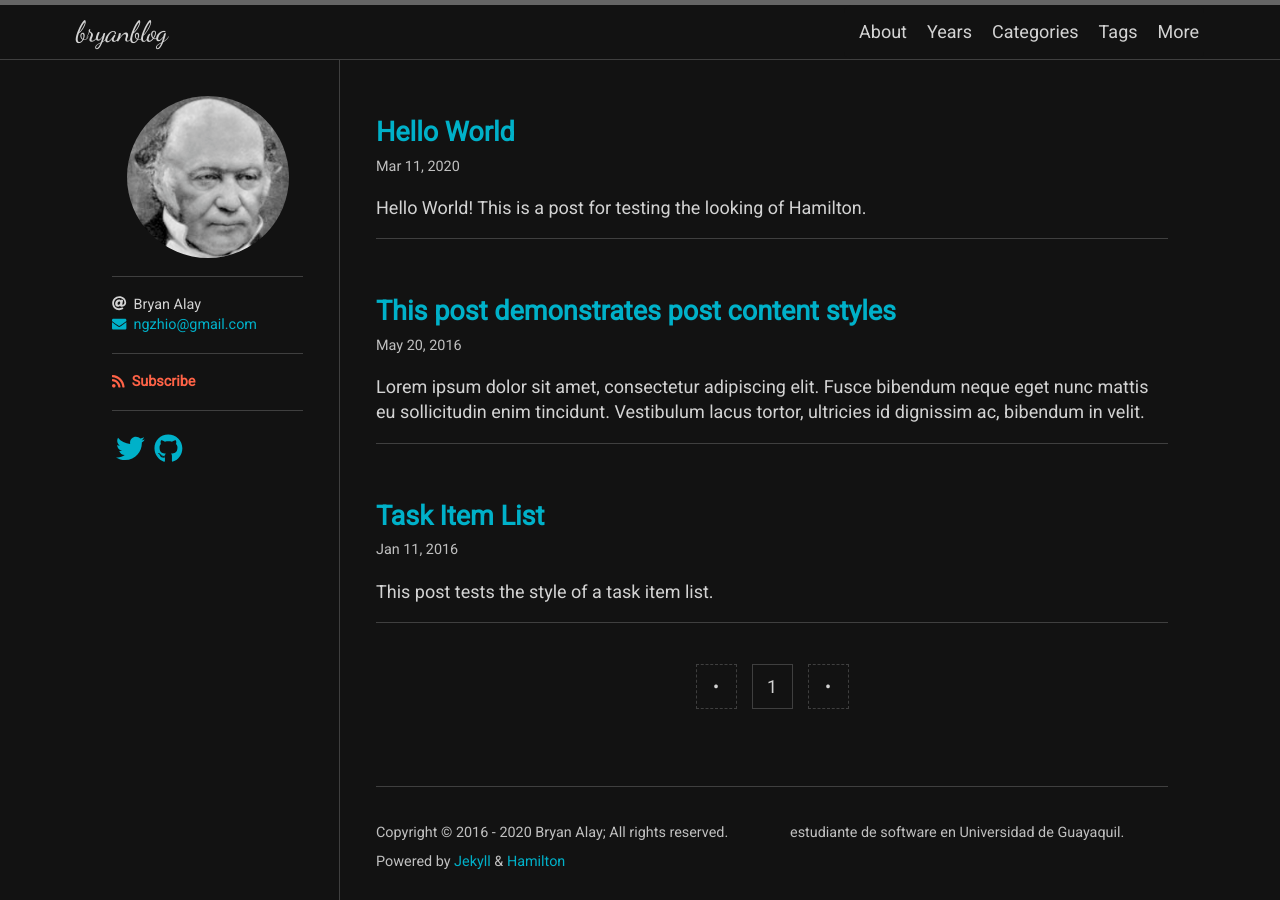
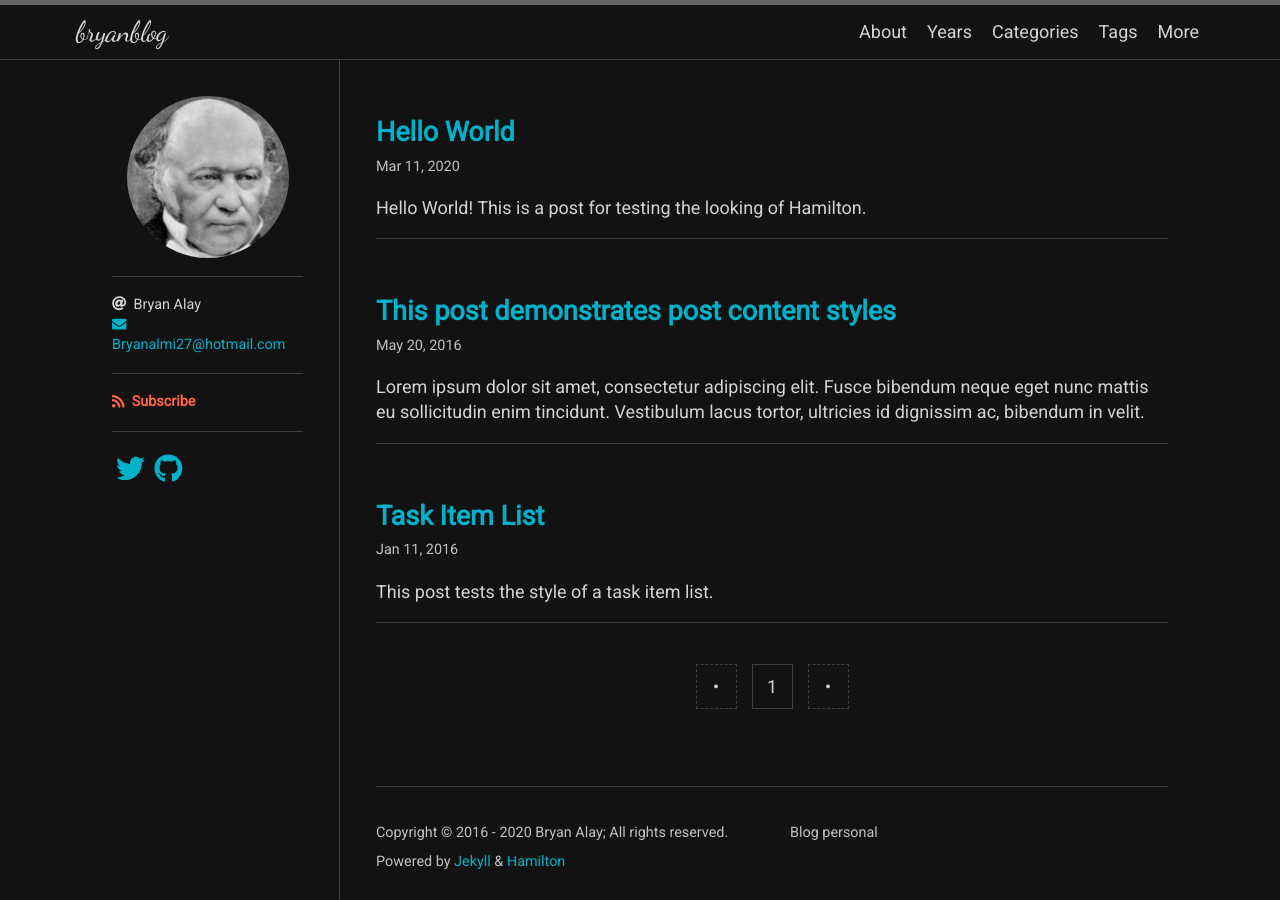
Before and after one commit to bryanalay/bryanblog, a Jekyll site: the page built from index.html, in a window 1280 px wide. Built offline with Jekyll 4.4.1, drawn with Linux system fonts in a browser that asks for light colours; nearby versions of some CDN libraries; some web fonts are replaced; the list of posts is cut into pages by our own code.

Commit message:
Update _config.yml

```diff
--- a/_config.yml
+++ b/_config.yml
@@ -1,8 +1,8 @@
 antitle: Bryan Alay Blog
-description: estudiante de software en Universidad de Guayaquil.
+description: Blog personal
 author: Bryan Alay
 avatar: /logo.png
-email: ngzhio@gmail.com
+email: Bryanalmi27@hotmail.com
 
 plugins:
   - jekyll-seo-tag
```
